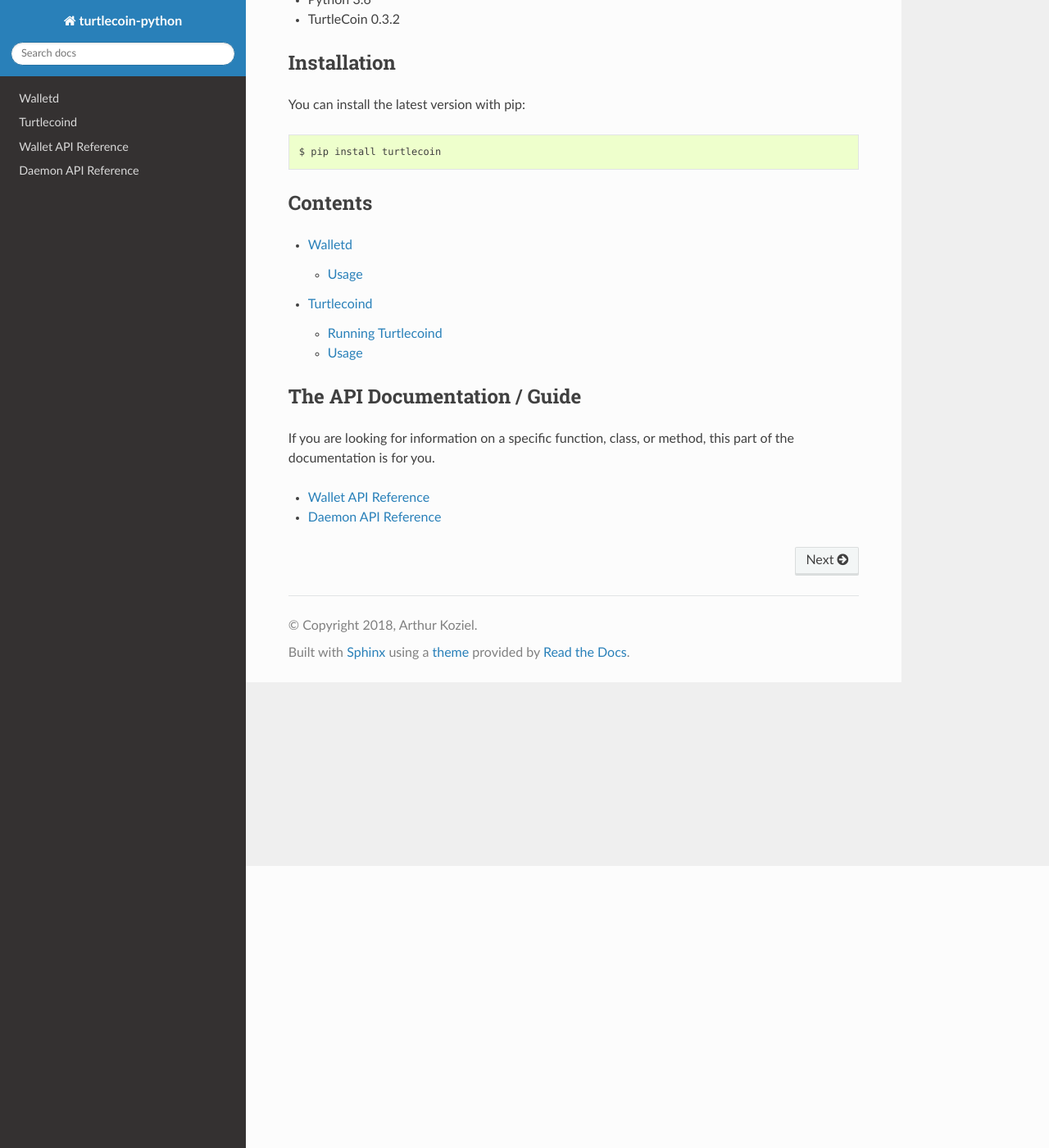
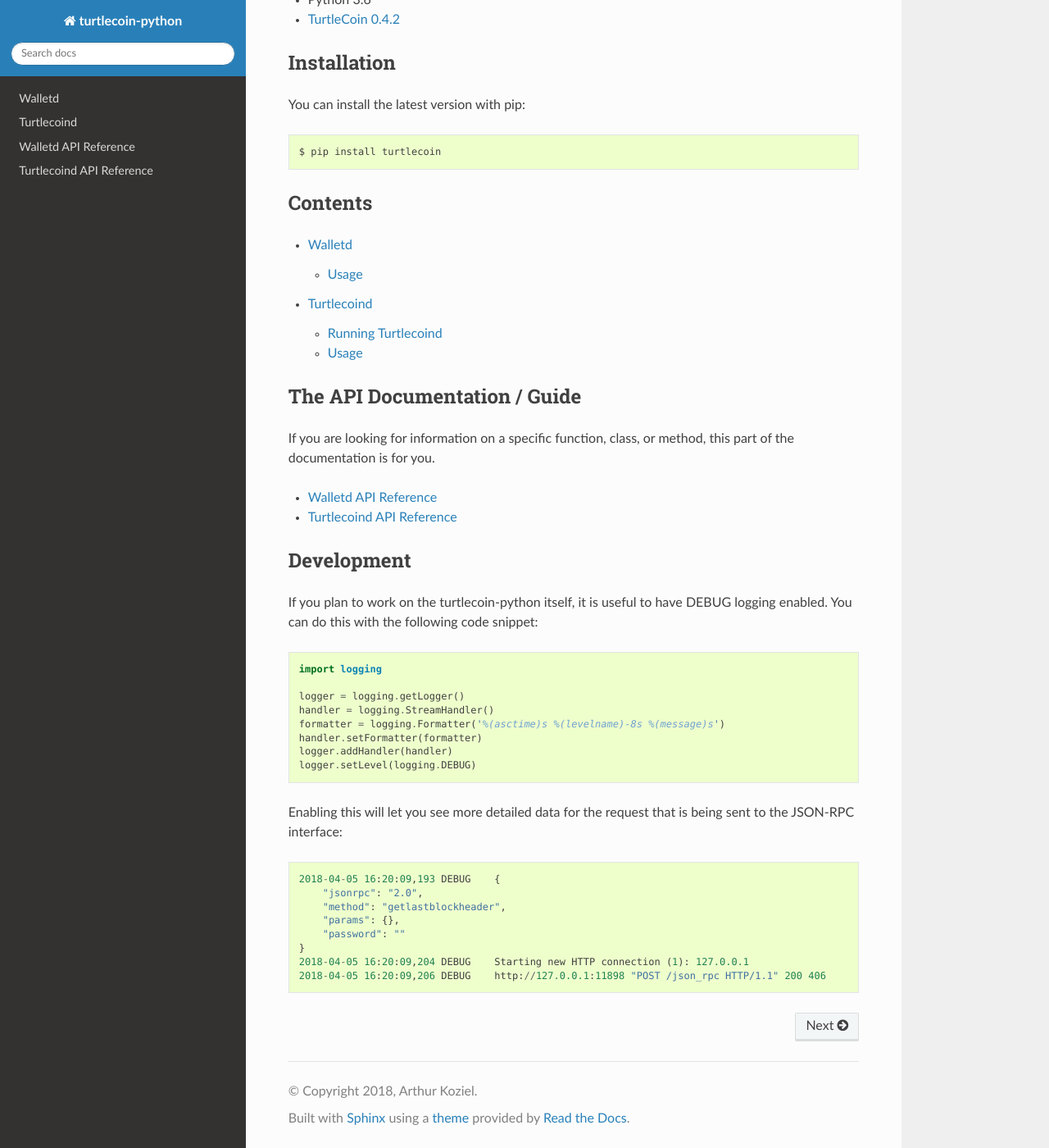
Before and after one commit to arthurk/turtlecoin-python, a Sphinx documentation site: the page built from docs/index.rst, in a window 1280 px wide and 1400 px high, scrolled down 344 px. Shown: the whole window at 82% size. Built offline with Sphinx 7.4.7 and the Read the Docs theme 2.0.0, drawn with Linux system fonts in a browser that asks for light colours; some of the changed text lies outside the part shown.

Commit message:
update to use turtlecoin 0.4.2 release

```diff
--- a/docs/api/daemon.rst
+++ b/docs/api/daemon.rst
@@ -1,6 +1,8 @@
-Daemon API Reference
-====================
+.. _turtlecoind_api:
+
+Turtlecoind API Reference
+=========================
 
 .. module:: turtlecoin
-.. autoclass:: TurtleCoinD
+.. autoclass:: TurtleCoind
     :members:
--- a/docs/api/wallet.rst
+++ b/docs/api/wallet.rst
@@ -1,6 +1,8 @@
-Wallet API Reference
-====================
+.. _walletd_api:
+
+Walletd API Reference
+=====================
 
 .. module:: turtlecoin
-.. autoclass:: TurtleCoinWallet
+.. autoclass:: Walletd
     :members:
--- a/docs/index.rst
+++ b/docs/index.rst
@@ -11,13 +11,13 @@
 	:target: https://pypi.python.org/pypi/turtlecoin
 
 turtlecoin-python is a Python wrapper for the TurtleCoin JSON-RPC API.
-It supports `walletd` and `TurtleCoinD`.
+It integrates with :ref:`walletd` and :ref:`turtlecoind`.
 
 Requirements
 ------------
 
 - Python 3.6
-- TurtleCoin 0.3.2
+- `TurtleCoin 0.4.2 <https://github.com/turtlecoin/turtlecoin/releases/tag/v0.4.2>`_
 
 Installation
 ------------
@@ -48,3 +48,32 @@
 
    api/wallet
    api/daemon
+
+Development
+-----------
+
+If you plan to work on the turtlecoin-python itself, it is useful to have
+DEBUG logging enabled. You can do this with the following code snippet:
+
+.. code-block:: python
+
+    import logging
+
+    logger = logging.getLogger()
+    handler = logging.StreamHandler()
+    formatter = logging.Formatter('%(asctime)s %(levelname)-8s %(message)s')
+    handler.setFormatter(formatter)
+    logger.addHandler(handler)
+    logger.setLevel(logging.DEBUG)
+
+Enabling this will let you see more detailed data for the request that is
+being sent to the JSON-RPC interface::
+
+    2018-04-05 16:20:09,193 DEBUG    {
+        "jsonrpc": "2.0",
+        "method": "getlastblockheader",
+        "params": {},
+        "password": ""
+    }
+    2018-04-05 16:20:09,204 DEBUG    Starting new HTTP connection (1): 127.0.0.1
+    2018-04-05 16:20:09,206 DEBUG    http://127.0.0.1:11898 "POST /json_rpc HTTP/1.1" 200 406
--- a/run.py
+++ b/run.py
@@ -1,4 +1,5 @@
 # This script is for debugging/development
+# It initializes Wallatd and TurtleCoinD with debug logging enabled
 
 import logging
 
@@ -12,6 +13,7 @@
 logger.setLevel(logging.DEBUG)
 
 wallet = Walletd(password='test')
-daemon = TurtleCoind()
+#daemon = TurtleCoind()
+import ipdb; ipdb.set_trace()
 
-wallet.get_balance()
+#wallet.get_balance()
```
Also changed, not shown: README.rst (+8 -3 lines), docs/Turtlecoind.rst (+15 -11 lines), docs/walletd.rst (+20 -12 lines), 4 other files.
